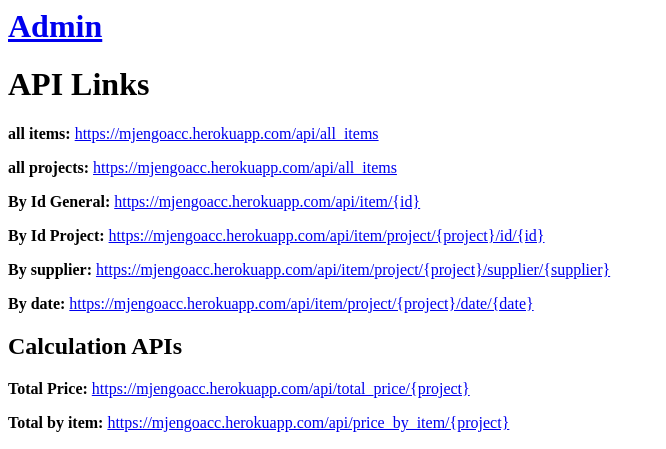
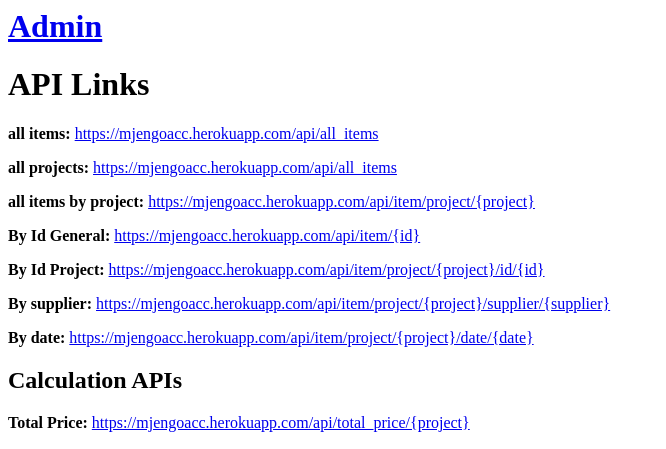
Before and after one commit to isaacwangombe/construction_back, a Django app: page / in a window 1280 px wide. Shown: the top 449 px of the page, without its empty margins (0-666 px from the left). Run offline with Django 4.2, Linux system fonts and the light colour scheme.

```diff
--- a/management/templates/test.html
+++ b/management/templates/test.html
@@ -12,6 +12,9 @@
         href=" https://mjengoacc.herokuapp.com/api/projects">https://mjengoacc.herokuapp.com/api/all_items</a>
 </p>
 
+<p><strong>all items by project: </strong><a
+        href=" https://mjengoacc.herokuapp.com/api/item/project/<project>">https://mjengoacc.herokuapp.com/api/item/project/{project}</a>
+</p>
 
 <p><strong>By Id General: </strong><a href="https://mjengoacc.herokuapp.com/api/item/<id>
   ">https://mjengoacc.herokuapp.com/api/item/{id}</a>
```
